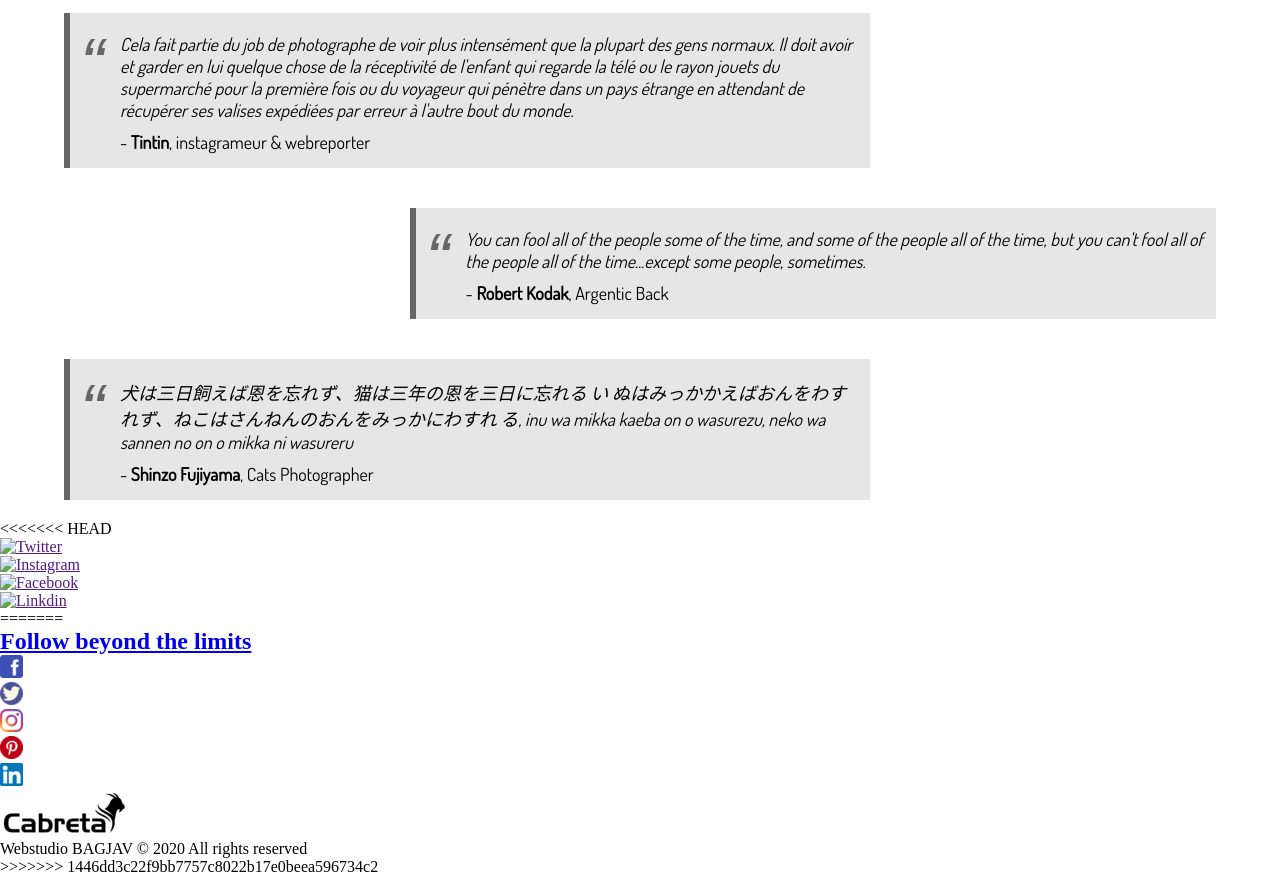
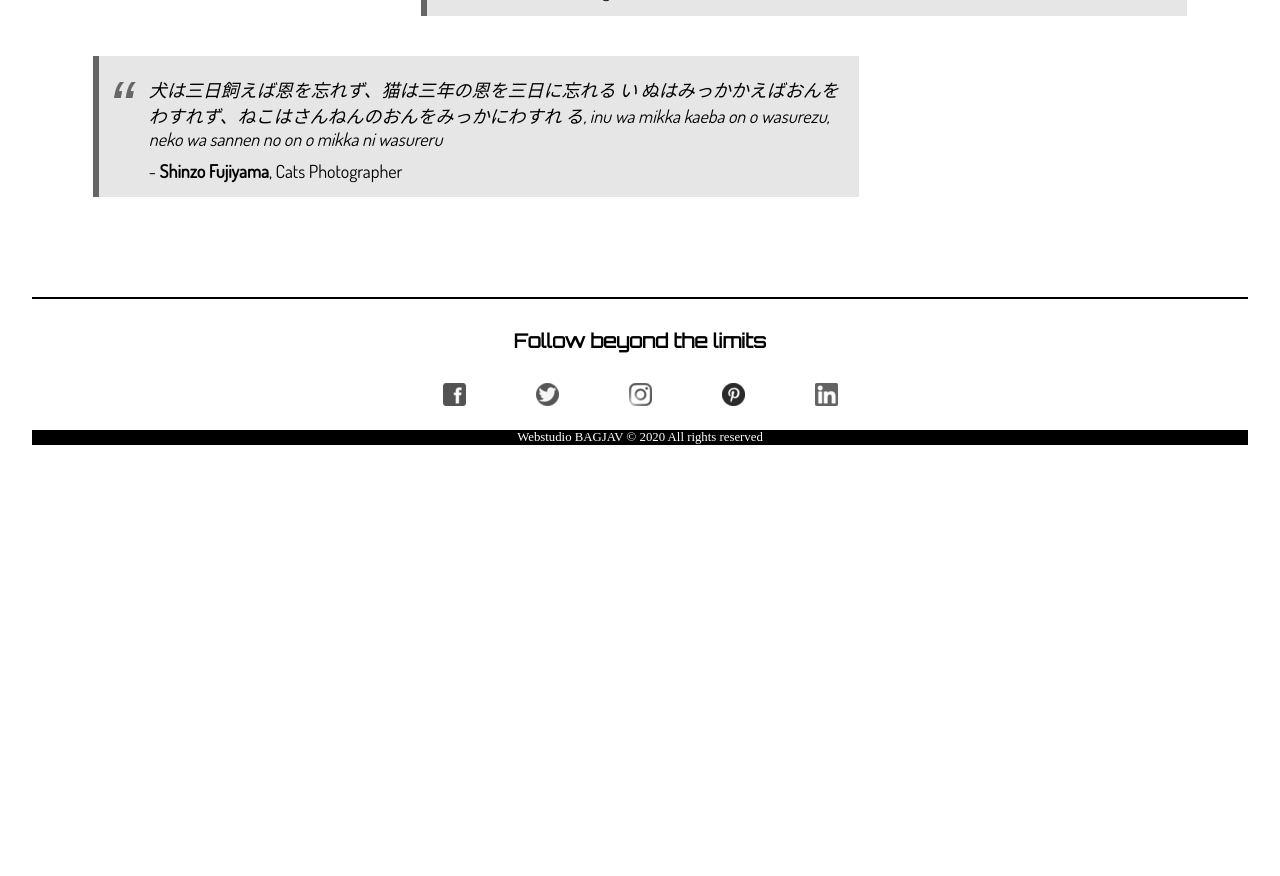
Before and after one commit to vincentiga/Cabreta, a PHP site: page / in a window 1280 px wide. Shown: the part 1117-1993 px from the top of the page. After the commit the page ends 1562 px from the top, so only its background shows below. Run offline with PHP 8.4, Linux system fonts and the light colour scheme.

Commit message:
new assemblage and rectifications

```diff
--- a/cabreta-portfolio/css/contact.css
+++ b/cabreta-portfolio/css/contact.css
@@ -1,8 +1,3 @@
-body {
-    margin:0;
-    padding: 0;
-}
-
 nav a[href="contact.html"]{
     background-color: #000;
     color: #fff;
--- a/cabreta-portfolio/css/gallery.css
+++ b/cabreta-portfolio/css/gallery.css
@@ -20,6 +20,7 @@ h1 {
 }
 
 .gallery {
+    padding-top: 67px;
     display: flex;
     flex-direction: row;
     flex-wrap: wrap;
@@ -85,6 +86,7 @@ h1 {
 /* Mobile */
 @media (max-width: 961px) {
     .gallery {
+        margin-top: -107px;
         display: flex;
         flex-direction: column;
         flex-wrap: wrap;
--- a/cabreta-portfolio/css/style.css
+++ b/cabreta-portfolio/css/style.css
@@ -4,109 +4,99 @@
     padding: 0;
     box-sizing: border-box;
 }
-<<<<<<< HEAD
 
-.container {
-    width: 90%;
+body {
+  width: 95%;
   margin: auto;
-=======
-.container{
-  width: 90%;
-  margin: auto;
->>>>>>> 1446dd3c22f9bb7757c8022b17e0beea596734c2
 }
 
 nav {
     margin: 50px auto;
     max-width: 700px;
-    width: 95%;
     background-color: rgb(255, 255, 255);
     border-color: rgb(255, 255, 255);
 }
 
 .menu {
-    padding: 0;
-    margin: 0;
-    max-width: 700px;
-    height: 50px;
-    border-radius: none;
     display: flex;
-    flex-direction: row;
     justify-content: space-around;
     align-items: center;
     list-style-type: none;
-    padding-top: 15%;
 }
 
 .menu li a {
-    display: block;
     color: black;
     text-align: right;
     padding: 14px 16px;
     text-decoration: none;
     font-family: 'Orbitron', sans-serif;
-    font-size: 25px;
+    font-size: 1.2;
 }
 
-<<<<<<< HEAD
-li a:hover {
-    background-color: #111;
-    color: white;
-}
-=======
 nav li a:hover {
   background-color: #111;
   color: white;
   }
->>>>>>> 1446dd3c22f9bb7757c8022b17e0beea596734c2
-
-.Logo {
-    width: 20%;
-    padding-top: 5%;
-}
 
 header {
     display: flex;
-    justify-content: center;
-    flex-direction: column;
-}
-
-.logoOne {
-    display: flex;
-    justify-content: center;
+    justify-content: space-around;
+    align-items: center;
+    height: 10%;
+    border-bottom: 2px solid black;
+    background-color: #fff;
+    position: fixed;
+    z-index: 1;
+    top: 0;
+    width: 90%;
+    overflow: hidden;
 }
 
 @media screen and (max-width: 550px) {
-<<<<<<< HEAD
-    .Logo {
-        width: 30%;
+
+    .menu {
+      flex-direction: column;
       justify-content: center;
     }
-    .menu {
-        flex-direction: column;
+    .menu li a {
+        font-size: 16px;
+        padding: 20px 400px;
     }
-    .menu li a {
-        font-size: 16px
+    .menu li {
+      margin-bottom: 35px;
     }
     nav {
         margin: 50px auto;
-        max-width: 550px;
-        width: 95%;
         background-color: rgb(255, 255, 255);
         border-color: rgb(255, 255, 255);
     }
     li a:hover {
         background-color: #111;
         color: white;
-        padding: 20px 400px;
+        /* padding: 20px 400px; */
+    }
+    header {
+      flex-direction: column;
+      justify-content: center;
+      height: 20%;
+      width: auto;
+      position: static;
+      margin-bottom: 30px;
+    }
+    .carousel {
+      margin-top: 0px;
     }
 }
 
-
 /*Footer*/
-
+.footer-logo {
+  margin-top: 80px;
+  padding-top:30px ;
+  padding-bottom: 20px;
+  border-top: 2px solid black;
+}
 footer a {
-    color: black;
+  color: #000;
   text-decoration: none;
 }
 
@@ -121,201 +111,30 @@ footer a:hover {
   display: flex;
   flex-wrap: wrap;
   justify-content: center;
-    margin-top: 40px;
 }
 
-.facebook_logo {
-    margin-right: 5px;
-}
-
-.twitter_logo {
-    margin-right: 5px;
-}
-
-.instagram_logo {
-    margin-right: 5px;
-}
-
-.pinterest_logo {
-    margin-right: 5px;
-=======
-
-  .Logo{
-    width: 30%;
-    justify-content: center;
-  }
-}
-
-/* CAROUSEL */
-
-
-
-div#slider {
-    width: 100%;
-    max-width: 1000px;
-    margin: auto;
-  }
-
-div#slider figure {
-    position: relative;
-    width: 500%;
-    margin: 0;
-    padding: 0;
-    font-size: 0;
-    text-align: left;
-  }
-
-div#slider figure img {
-    width: 20%;
-    height: 500px;
-    min-height: 50%;
-    float: left;
-  }
-
-div#slider {
-    width: 80%;
-    max-width: 1000px;
-    overflow: hidden
-  }
-#slider{
-}
-
-@keyframes slidy {
-    0% { left: 0%; }
-    20% { left: 0%; }
-    25% { left: -100%; }
-    45% { left: -100%; }
-    50% { left: -200%; }
-    70% { left: -200%; }
-    75% { left: -300%; }
-    95% { left: -300%; }
-    100% { left: -400%; }
-  }
-
-div#slider figure {
-    position: relative;
-    width: 500%;
-    margin: 0;
-    padding: 0;
-    font-size: 0;
-    left: 0;
-    text-align: left;
-    animation: 18s slidy infinite;
-  }
-
-/*Footer*/
-.footer_box_two
-{
-  display: flex;
-  flex-wrap: wrap;
-  justify-content: center;
-}
-.facebook_logo
-{
+.facebook_logo, .twitter_logo, .instagram_logo, .pinterest_logo, .linkdin_logo  {
   margin-right: 70px;
 }
 
-.twitter_logo
-{
-  margin-right: 70px;
-}
-.instagram_logo
-{
-  margin-right: 70px;
-}
-.pinterest_logo
-{
-  margin-right: 70px;
-}
-.linkdin_logo
-{
-  margin-right: 70px;
->>>>>>> 1446dd3c22f9bb7757c8022b17e0beea596734c2
-}
-
-.linkedin_logo {
-    margin-right: 5px;
-}
-
-<<<<<<< HEAD
-img {
-    filter: grayscale(100%);
-    /* English : Replace with a property that makes the image look black & white. */
-    -webkit-filter: grayscale(100%);
-    /* Français : Remplace par une propriété faisant paraître l'image en noir et blanc. */
-=======
 footer img
 {
     filter: grayscale(100%);
     -webkit-filter: grayscale(100%);
->>>>>>> 1446dd3c22f9bb7757c8022b17e0beea596734c2
     -moz-filter: grayscale(100%);
     -ms-filter: grayscale(100%);
     -o-filter: grayscale(100%);
 }
 
-<<<<<<< HEAD
-img:hover {
-    filter: grayscale(0%);
-    /* English : Replace with a property that makes the image look black & white. */
-    -webkit-filter: grayscale(0%);
-    /* Français : Remplace par une propriété faisant paraître l'image en noir et blanc. */
-=======
 footer img:hover
 {
     filter: grayscale(0%);
     -webkit-filter: grayscale(0%);
->>>>>>> 1446dd3c22f9bb7757c8022b17e0beea596734c2
     -moz-filter: grayscale(0%);
     -ms-filter: grayscale(0%);
     -o-filter: grayscale(0%);
 }
 
-<<<<<<< HEAD
-.copyright_background {
-    background-color: black;
-    color: white;
-    font-size: 0.8em;
-    text-align: center;
-    margin-top: 60px;
-}
-
-.footer_bis {
-    display: flex;
-    display-direction: row;
-    flex-wrap: wrap;
-    justify-content: space-around;
-    align-items: center;
-    width: 100%;
-    height: 200px;
-}
-
-.website_title {
-    width: 100px;
-    height: 100px;
-    text-align: center;
-    padding-top: 100px;
-    padding-left: 0px;
-}
-
-.about_us_box {
-    width: 100px;
-    height: 100px;
-    text-align: center;
-    padding-bottom: 0px;
-}
-
-.meet_us_box {
-    width: 100px;
-    height: 100px;
-    text-align: center;
-}
-
-.slogan {
-    text-align: center;
-    margin-top: 130px;
-}
-=======
 .website_logo
 {
   text-align: center;
@@ -325,7 +144,9 @@ footer img:hover
 {
   text-align: center;
   margin-top: 0px;
-  font-size: 1em;
+  font-size: 0.8em;
+  font-family: 'Orbitron', sans-serif;
+  margin-bottom: 30px;
 }
 .slogan_1 a
 {
@@ -343,7 +164,6 @@ footer img:hover
   text-decoration: none;
 }
 
-
 .copyright_background
 {
   background-color: black;
@@ -352,14 +172,7 @@ footer img:hover
   text-align: center;
 }
 
-.slogan
-{
-  text-align: center;
-  margin-top: 130px;
-}
-
 nav a[href="index.html"]{
   background-color: #000;
   color: #fff;
 }
->>>>>>> 1446dd3c22f9bb7757c8022b17e0beea596734c2
--- a/cabreta-portfolio/index.html
+++ b/cabreta-portfolio/index.html
@@ -13,32 +13,20 @@
 
 <body>
     <header>
-        <div class="logoOne">
-            <img class="Logo" src="images/CabretaLogoBlack1.png" alt="Logo Cabretta">
-        </div>
-
+        <img src="images/logo/CabretaLogoBlack1.png" alt="Logo Cabretta">
         <div class="container">
             <nav class="top-menu">
-<<<<<<< HEAD
                 <ul class="menu">
-                    <li><a href="Home">Home</a></li>
-                    <li><a href="Gallery">Gallery</a></li>
-                    <li><a href="About">About</a></li>
-                    <li><a href="Contact">Contact</a></li>
+                    <li><a href="index.html">Home</a></li>
+                    <li><a href="gallery.html">Gallery</a></li>
+                    <li><a href="about.html">About</a></li>
+                    <li><a href="contact.html">Contact</a></li>
                 </ul>
-=======
-              <ul class="menu">
-                  <li><a href="index.html">Home</a></li>
-                  <li><a href="gallery.html">Gallerry</a></li>
-                  <li><a href="about.html">About us</a></li>
-                  <li><a href="contact.html">Contact us </a></li>
-              </ul>
->>>>>>> 1446dd3c22f9bb7757c8022b17e0beea596734c2
             </nav>
         </div>
     </header>
     <!-- CAROUSEL -->
-    <section>
+    <section class="carousel">
         <div id="slider">
             <figure>
             <img src="images/carousel/EveryDayLife-Bridg_People.jpg">
@@ -68,23 +56,7 @@
     </section>
 
     <!-- Footer -->
-    <footer>
-<<<<<<< HEAD
-        <ul>
-            <li>
-                <a href="" title="Twitter"><img src="" alt="Twitter" title=""></a>
-            </li>
-            <li>
-                <a href="" title="Instagram"><img src="" alt="Instagram" title=""></a>
-            </li>
-            <li>
-                <a href="" title="Facebook"><img src="" alt="Facebook" title=""></a>
-            </li>
-            <li>
-                <a href="" title="Linkdin"><img src="" alt="Linkdin" title=""></a>
-            </li>
-        </ul>
-=======
+    <footer class="footer-logo">
             <div class="solgan">
                 <h2><a href="#" class="solgan_1">Follow beyond the limits</a></h2>
             </div>
@@ -105,16 +77,11 @@
                   <div class="linkedin_logo"><a href="#"><img src="images/logo/linkedin_logo.png" alt="linkedin_logo" /></a></div>
                 </figure>
             </div>
-               </footer>
-        <div class="website_logo">
-            <figure>
-                <img src="images/logo/CabretaLogoBlack1.png" alt="website_logo" />
-            </figure>
-        </div>
+    </footer>
+
         <div class="copyright_background">
            <p>Webstudio BAGJAV © 2020 All rights reserved</p>
         </div>
->>>>>>> 1446dd3c22f9bb7757c8022b17e0beea596734c2
     </footer>
 </body>
 
```
Also changed, not shown: cabreta-portfolio/about.html (+30 -22 lines), cabreta-portfolio/contact.html (+29 -19 lines), cabreta-portfolio/css/aboutus.css (+9 -6 lines), cabreta-portfolio/css/home.css (+62 -0 lines), cabreta-portfolio/css/landscape.css (+20 -9 lines), cabreta-portfolio/gallery.html (+29 -19 lines), cabreta-portfolio/landscape.html (+26 -16 lines). Lines whose indentation alone changed are shown as unchanged.
